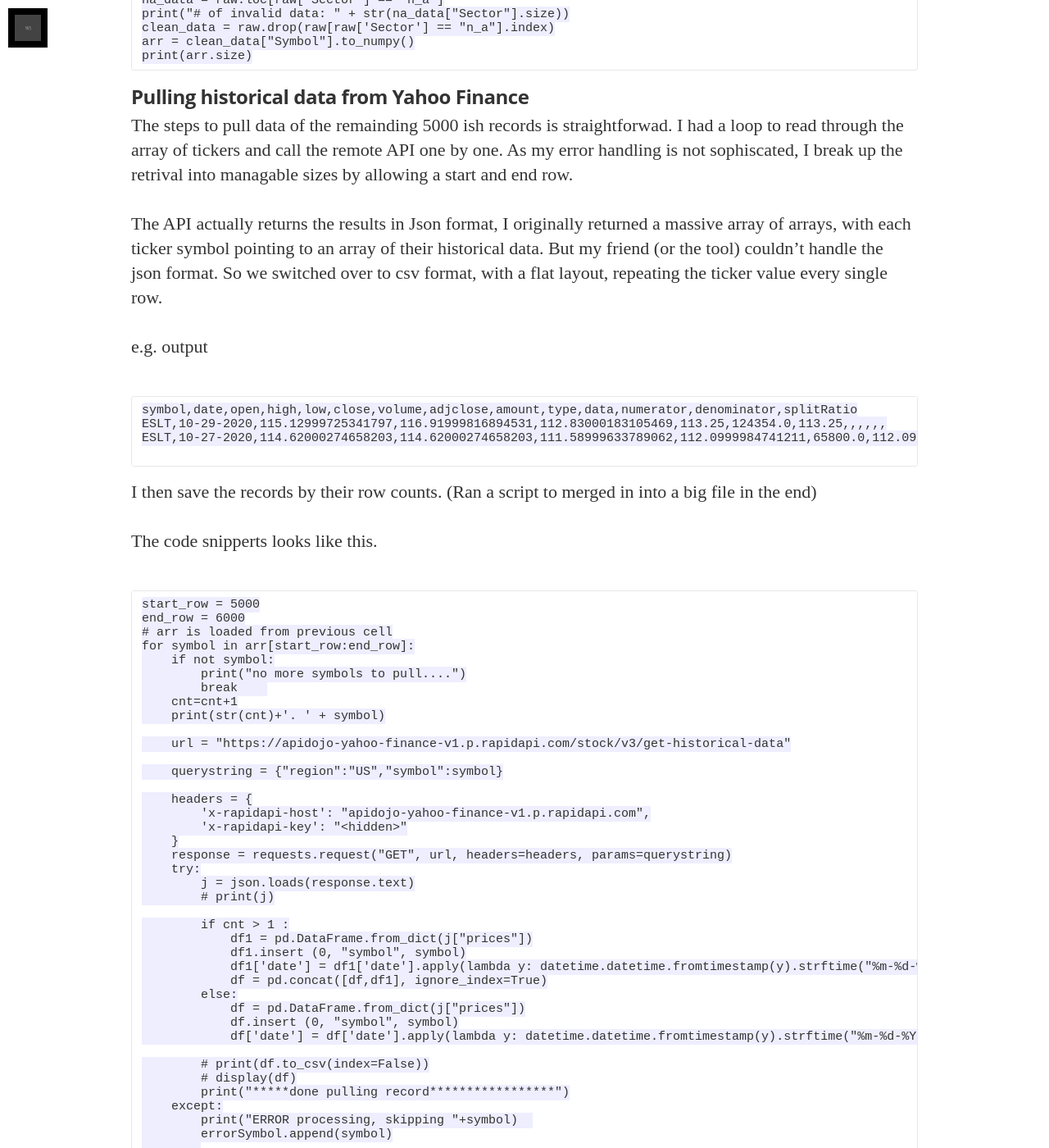
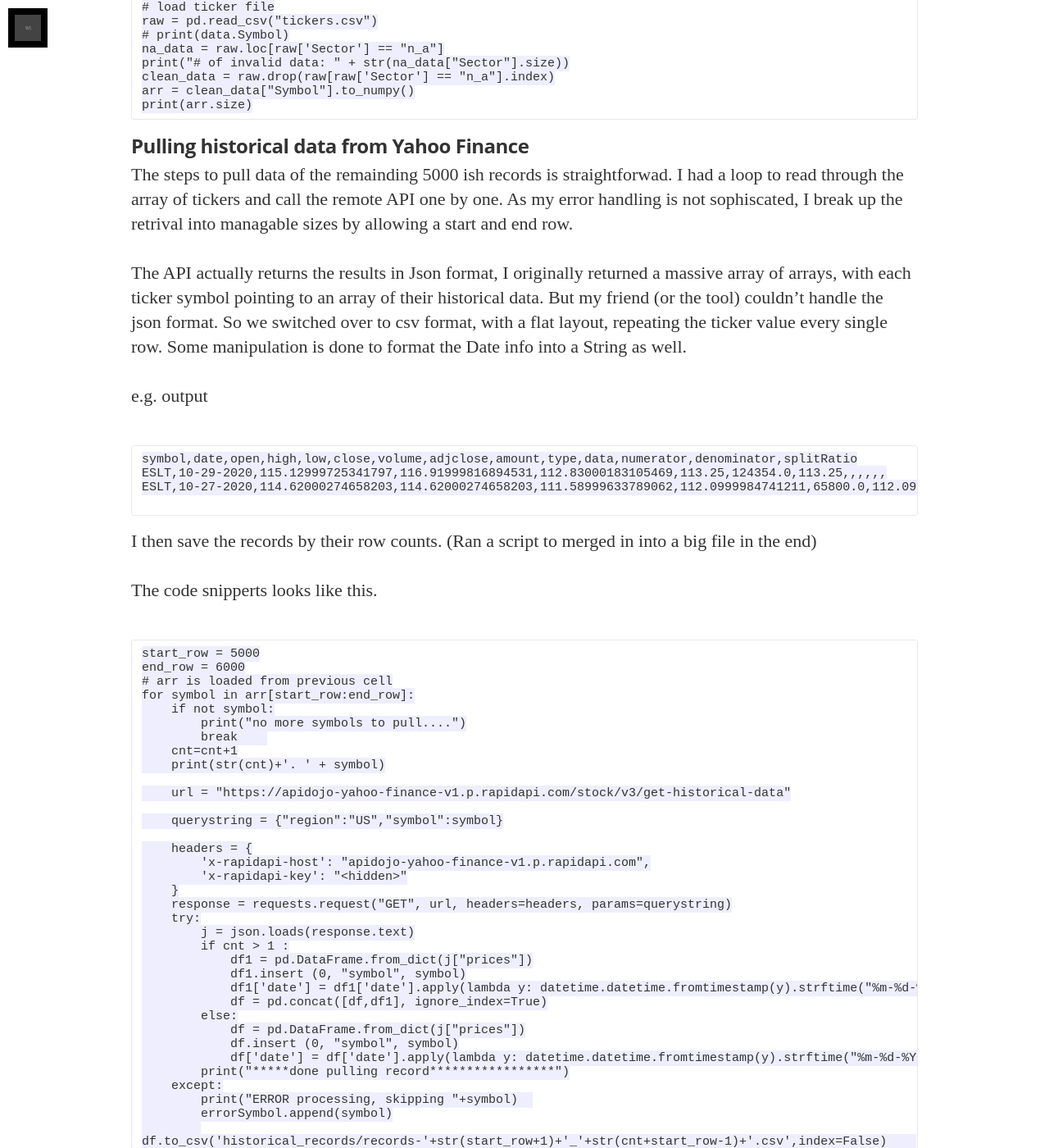
Before and after one commit to wohshon/wohshon.github.io, a Jekyll site: the page built from _posts/2020-11-08-pulling-historical-intraday-stock-info.markdown, in a window 1280 px wide and 1400 px high, scrolled down 2137 px. Shown: the whole window at 82% size. Built offline with Jekyll 4.4.1, drawn with Linux system fonts in a browser that asks for light colours; nearby versions of some CDN libraries; some web fonts are replaced; some of the changed text lies outside the part shown.

Commit message:
new post

```diff
--- a/_posts/2020-11-08-pulling-historical-intraday-stock-info.markdown
+++ b/_posts/2020-11-08-pulling-historical-intraday-stock-info.markdown
@@ -84,7 +84,7 @@
 
 The steps to pull data of the remainding 5000 ish records is straightforwad. I had a loop to read through the array of tickers and call the remote API one by one. As my error handling is not sophiscated, I break up the retrival into managable sizes by allowing a start and end row.
 
-The API actually returns the results in Json format, I originally returned a massive array of arrays, with each ticker symbol pointing to an array of their historical data. But my friend (or the tool) couldn't handle the json format. So we switched over to csv format, with a flat layout, repeating the ticker value every single row.
+The API actually returns the results in Json format, I originally returned a massive array of arrays, with each ticker symbol pointing to an array of their historical data. But my friend (or the tool) couldn't handle the json format. So we switched over to csv format, with a flat layout, repeating the ticker value every single row. Some manipulation is done to format the Date info into a String as well.
 
 e.g. output
 
@@ -121,8 +121,6 @@
     response = requests.request("GET", url, headers=headers, params=querystring)
     try:
         j = json.loads(response.text)
-        # print(j)
-
         if cnt > 1 :
             df1 = pd.DataFrame.from_dict(j["prices"])
             df1.insert (0, "symbol", symbol)
@@ -132,9 +130,6 @@
             df = pd.DataFrame.from_dict(j["prices"])
             df.insert (0, "symbol", symbol)
             df['date'] = df['date'].apply(lambda y: datetime.datetime.fromtimestamp(y).strftime("%m-%d-%Y"))
-
-        # print(df.to_csv(index=False))
-        # display(df)
         print("*****done pulling record*****************")
     except:
         print("ERROR processing, skipping "+symbol)
```
Also changed, not shown: other parts of _posts/2020-11-08-pulling-historical-intraday-stock-info.markdown (+5 -5 lines).
